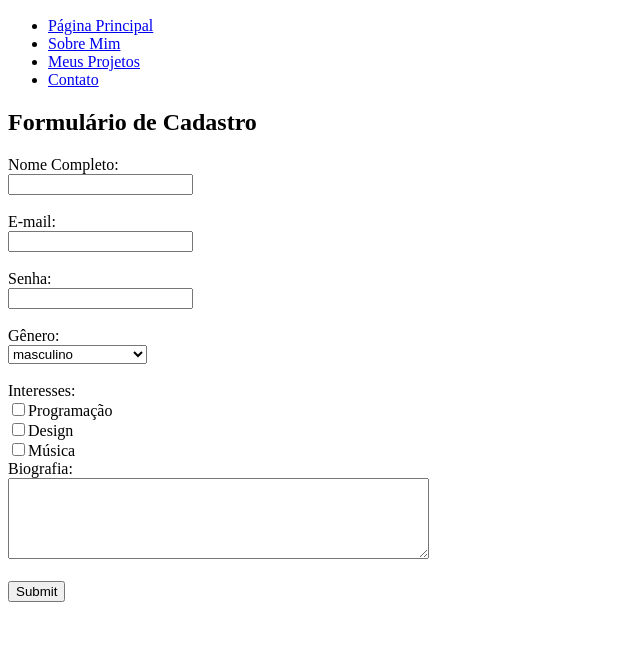
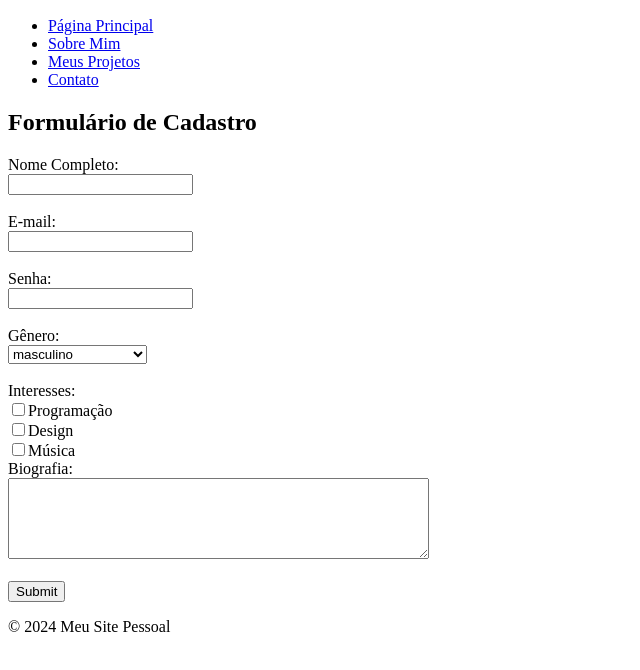
Before and after one commit to willamesilvaof/Projetos-WEB-I-HTML, a plain HTML site: page CADASTRO DE USUÁRIO/index.html in a window 1280 px wide. Shown: the part 50-720 px from the top of the page, without its empty margins (0-640 px from the left). Drawn offline with Linux system fonts and the light colour scheme.

Commit message:
Atualizando o index.html

```diff
--- a/CADASTRO DE USUÁRIO/index.html
+++ b/CADASTRO DE USUÁRIO/index.html
@@ -39,6 +39,8 @@
         <br> <input type="submit" id="enviar">
         </form>
 </section>
-
 </body>
+<footer>
+    <p>© 2024 Meu Site Pessoal</p>
+</footer>
 </html>
```
